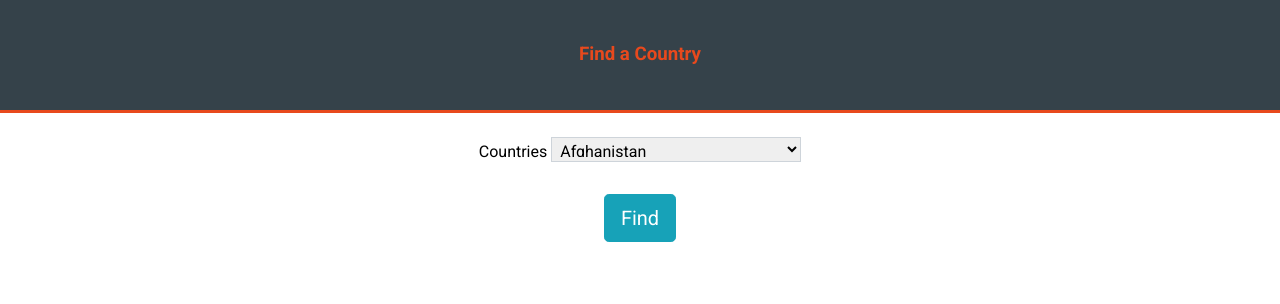
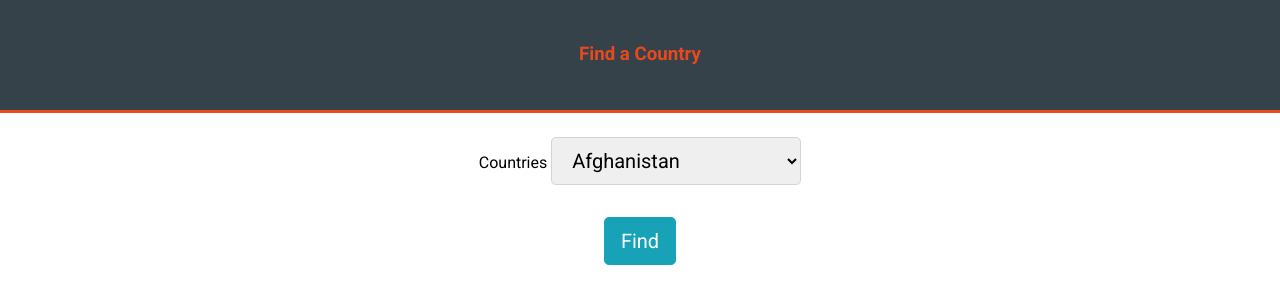
Before and after one commit to eternale88/countryFinder, a website: page index.html in a window 1280 px wide. Drawn offline with Linux system fonts and the light colour scheme; no server answers; a web font is replaced by a local one.

Commit message:
sass refactor

```diff
--- a/sass/_utilities.scss
+++ b/sass/_utilities.scss
@@ -57,7 +57,8 @@
   background-color: #fff;
   border: 1px solid #dee2e6;
   border-radius: 0.25rem;
-  max-width: 95%;
+  max-width: 85%;
+  margin: 0.5rem;
   height: auto;
 }
 
--- a/sass/style.scss
+++ b/sass/style.scss
@@ -10,6 +10,14 @@
   margin-top: 1.5rem;
   margin-bottom: 1rem;
   border: 1px solid #ced4da;
+
+  &-lg {
+    height: calc(1.5em + 1rem + 2px);
+    padding: 0.5rem 1rem;
+    font-size: 1.25rem;
+    line-height: 1.5;
+    border-radius: 0.3rem;
+  }
 }
 
 select:hover {
```
Also changed, not shown: dist/css/style.min.css.
